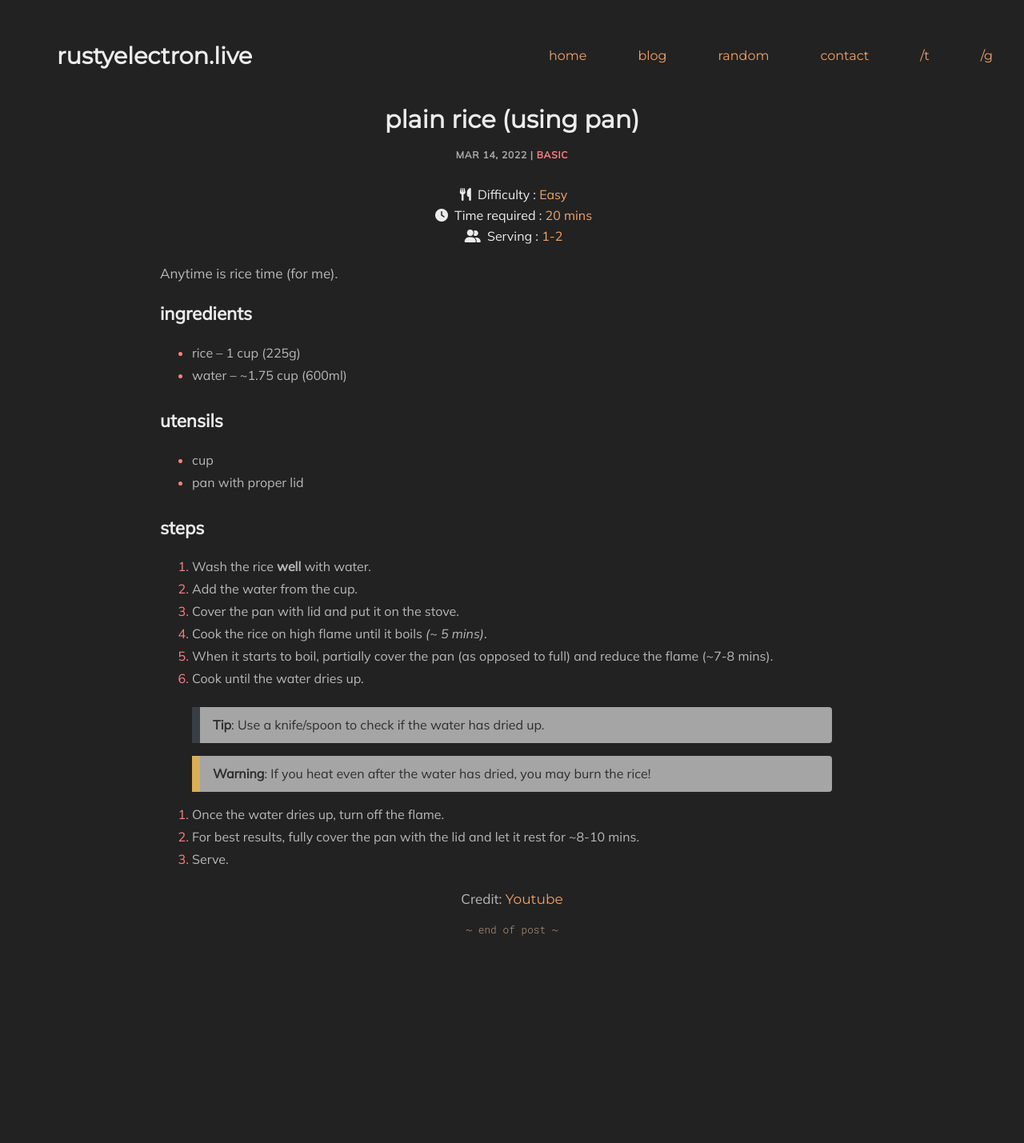
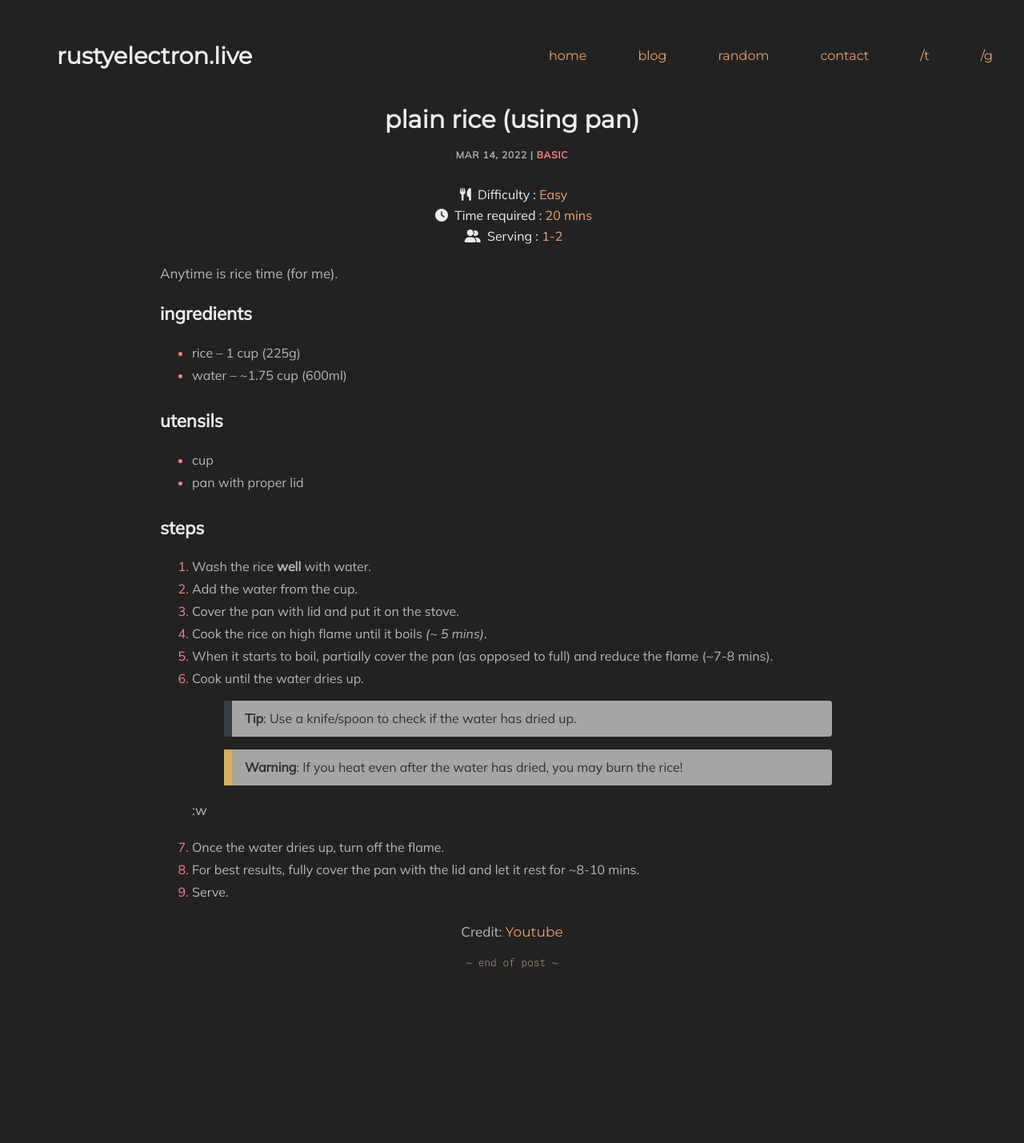
Before and after one commit to rusty-electron/rusty-electron.github.io, a Jekyll site: the page built from cooking/_posts/2022-03-14-rice-ez.md, in a window 1280 px wide. Shown: the whole page at 80% size. Built offline with Jekyll 4.4.1, drawn with Linux system fonts in a browser that asks for light colours; before the commit the page ends 1388 px from its top, so only the background shows below that.

Commit message:
fix minor issues

```diff
--- a/cooking/_posts/2022-03-14-rice-ez.md
+++ b/cooking/_posts/2022-03-14-rice-ez.md
@@ -29,12 +29,12 @@ Anytime is rice time (for me).
 4. Cook the rice on high flame until it boils *(~ 5 mins)*.
 5. When it starts to boil, partially cover the pan (as opposed to full) and reduce the flame (~7-8 mins).
 6. Cook until the water dries up.
+    > **Tip**: Use a knife/spoon to check if the water has dried up.
+    {: class="note"}
 
-> **Tip**: Use a knife/spoon to check if the water has dried up.
-{: class="note"}
-
-> **Warning**: If you heat even after the water has dried, you may burn the rice!
-{: class="warning"}
+    > **Warning**: If you heat even after the water has dried, you may burn the rice!
+    {: class="warning"}
+    :w
 
 7. Once the water dries up, turn off the flame.
 8. For best results, fully cover the pan with the lid and let it rest for ~8-10 mins.
```
Also changed, not shown: blog/_posts/2021-12-15-pdfunite-and-pdfseparate.md (+1 -1 lines).
